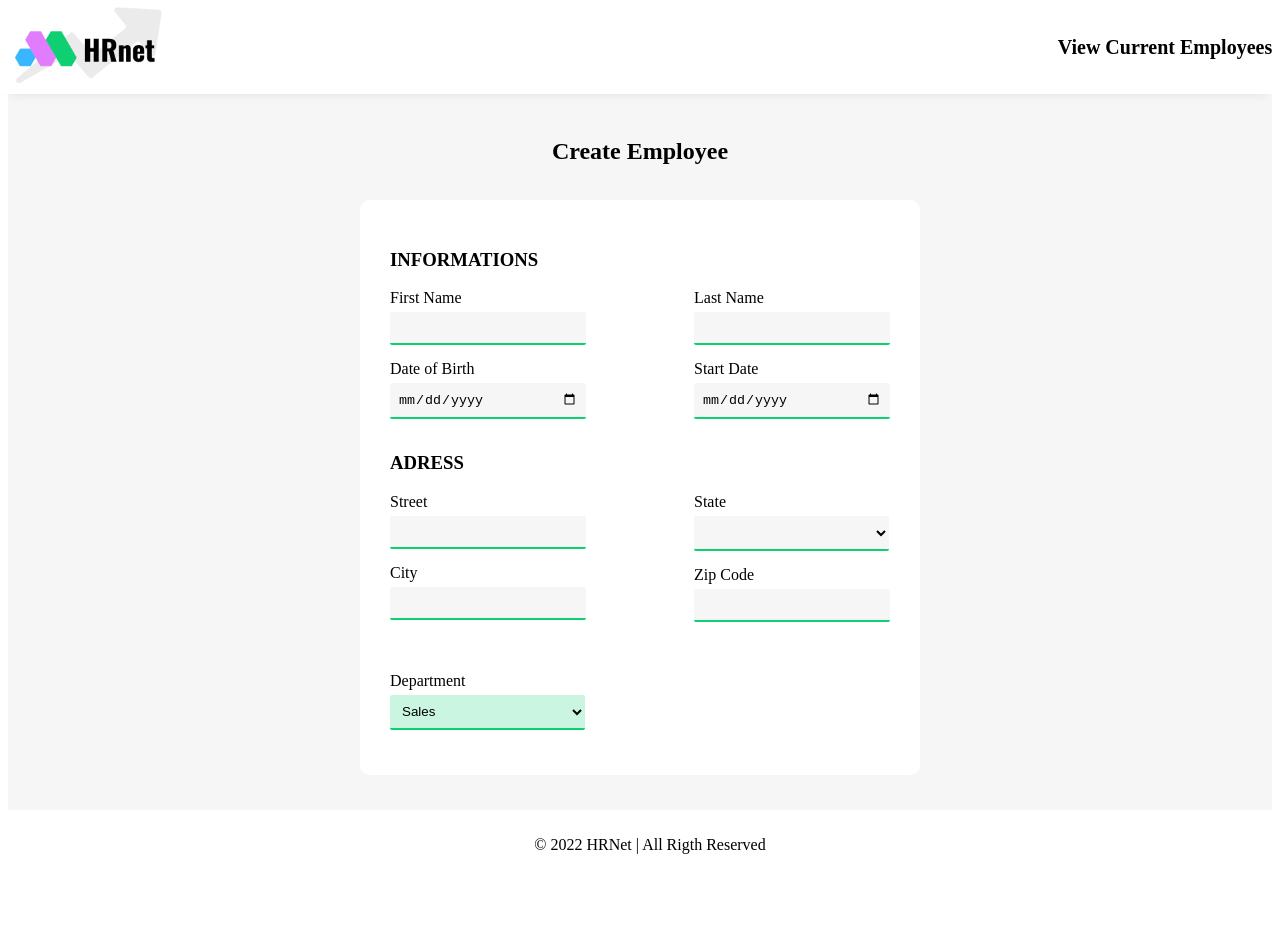
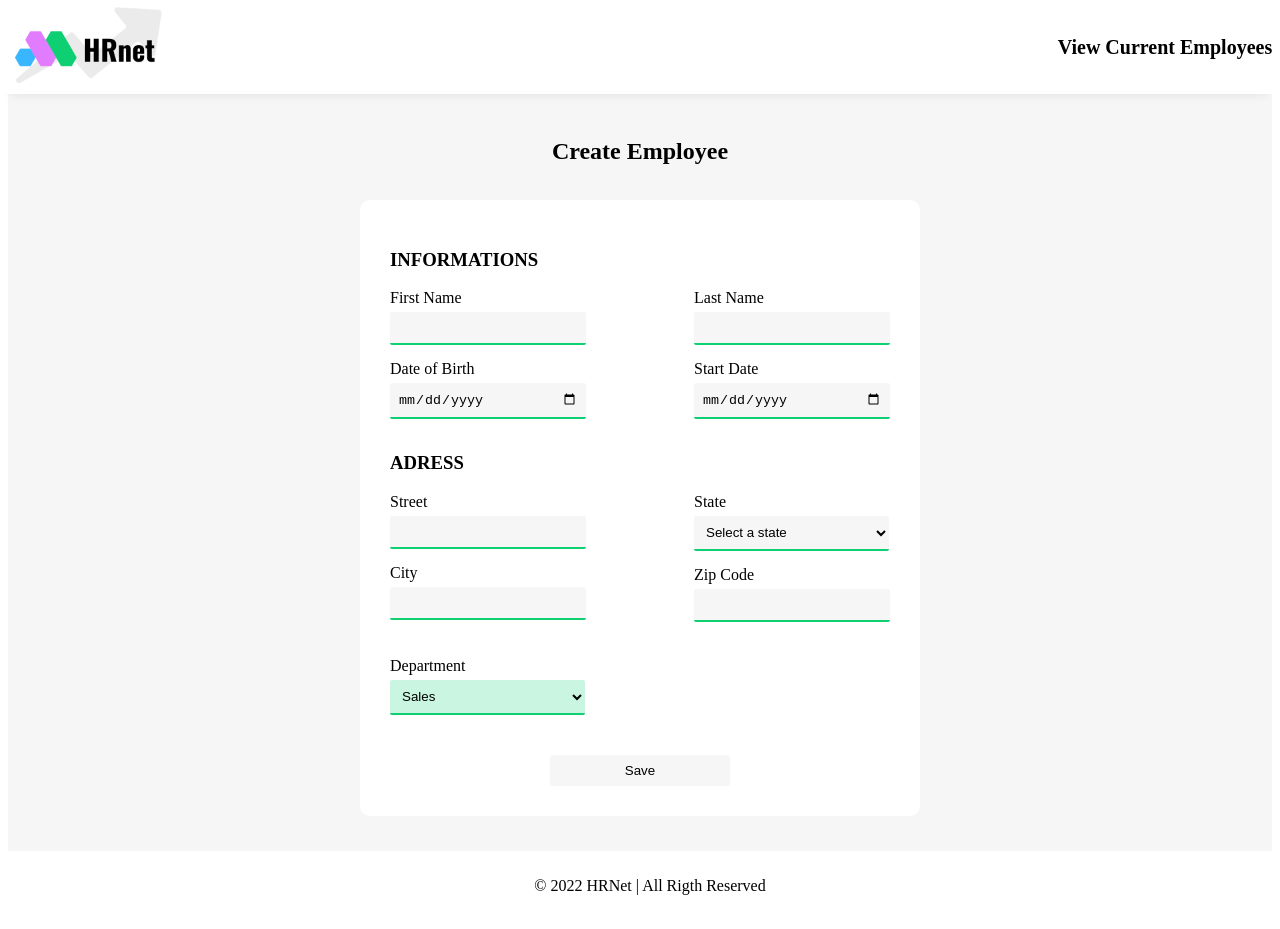
Before and after one commit to OuerdiaSlm/Slaimi-Ouerdia_14_10032023, a React (Create React App) app in the folder my-app/: page / in a window 1280 px wide. Before the commit the page ends 888 px from the top, so only its background shows below. Built offline with nearby package versions, Linux system fonts and the light colour scheme.

Commit message:
Form amelioration

```diff
--- a/my-app/src/components/form/form.css
+++ b/my-app/src/components/form/form.css
@@ -56,7 +56,7 @@ select {
 }
 
 .adressDivGlobal{
-  margin-bottom: 35px;
+  margin-bottom: 20px;
   display: flex;
   justify-content: space-between;
 }
@@ -64,3 +64,16 @@ select {
 .adressDiv{
   margin-bottom: 15px;
 }
+
+.saveButton{
+  padding: 8px;
+  border: none;
+  border-bottom: 0px ;
+  border-radius: 2px;
+  background-color: #f6f6f6;
+  width: 180px;
+  display: flex;
+  justify-content: center;
+  margin : auto;
+  margin-top: 40px;
+}
--- a/my-app/src/components/form/form.jsx
+++ b/my-app/src/components/form/form.jsx
@@ -1,9 +1,15 @@
 import React from 'react';
 import { useState } from "react";
 import Dropdown from 'react-dropdown';
+import dataStates from '../../datas/statesDatas'
+
 import './form.css';
 
 function Form  ()  {
+
+  const saveClick=(e) => {
+    e.preventDefault()
+  };
 
   return (
     <section>
@@ -55,17 +61,16 @@ function Form  ()  {
             <div>
               <div className="adressDiv">
                 <label>State</label>{<br/>}
+
                 <select name="department">
-                </select>
-              </div>
-
-              {/**
-              {data.map((item, id) => (
+                {dataStates.map((item, id) => (
                 <option key={id}>
                   {item.name}
                 </option>
               ))}
-              */}
+                </select>
+              </div>
+
               <div className="adressDiv">
                 <label>Zip Code</label>{<br/>}
                 <input type="number" name="firstName" required />
@@ -84,6 +89,7 @@ function Form  ()  {
                 <option>Legal</option>
               </select>
             </div>
+            <input type="submit" value="Save" className="saveButton" />
         </div>
       </form>
 
--- a/my-app/src/datas/statesDatas.jsx
+++ b/my-app/src/datas/statesDatas.jsx
@@ -0,0 +1,64 @@
+const dataStates = [
+  { id: 0, label: " ", name: "Select a state " },
+  { id: 1, label: "AL", name: "Alabama" },
+  { id: 2, label: "AK", name: "Alaska" },
+  { id: 3, label: "AS", name: "American Samoa" },
+  { id: 4, label: "AZ", name: "Arizona" },
+  { id: 5, label: "AR", name: "Arkansas" },
+  { id: 6, label: "CA", name: "California" },
+  { id: 7, label: "CO", name: "Colorado" },
+  { id: 8, label: "CT", name: "Connecticut" },
+  { id: 9, label: "DE", name: "Delaware" },
+  { id: 10, label: "DC", name: "District Of Columbia" },
+  { id: 11, label: "FM", name: "Federated States Of Micronesia" },
+  { id: 12, label: "FL", name: "Florida" },
+  { id: 13, label: "GA", name: "Georgia" },
+  { id: 14, label: "GU", name: "Guam" },
+  { id: 15, label: "HI", name: "Hawaii" },
+  { id: 16, label: "ID", name: "Idaho" },
+  { id: 17, label: "IL", name: "Illinois" },
+  { id: 18, label: "IN", name: "Indiana" },
+  { id: 19, label: "IA", name: "Iowa" },
+  { id: 20, label: "KS", name: "Kansas" },
+  { id: 21, label: "KY", name: "Kentucky" },
+  { id: 22, label: "LA", name: "Louisiana" },
+  { id: 23, label: "ME", name: "Maine" },
+  { id: 24, label: "MH", name: "Marshall Islands" },
+  { id: 25, label: "MD", name: "Maryland" },
+  { id: 26, label: "MA", name: "Massachusetts" },
+  { id: 27, label: "MI", name: "Michigan" },
+  { id: 28, label: "MN", name: "Minnesota" },
+  { id: 29, label: "MS", name: "Mississippi" },
+  { id: 30, label: "MO", name: "Missouri" },
+  { id: 31, label: "MT", name: "Montana" },
+  { id: 32, label: "NE", name: "Nebraska" },
+  { id: 33, label: "NV", name: "Nevada" },
+  { id: 34, label: "NH", name: "New Hampshire" },
+  { id: 35, label: "NJ", name: "New Jersey" },
+  { id: 36, label: "NM", name: "New Mexico" },
+  { id: 37, label: "NY", name: "New York" },
+  { id: 38, label: "NC", name: "North Carolina" },
+  { id: 39, label: "ND", name: "North Dakota" },
+  { id: 40, label: "MP", name: "Northern Mariana Islands" },
+  { id: 41, label: "OH", name: "Ohio" },
+  { id: 42, label: "OK", name: "Oklahoma" },
+  { id: 43, label: "OR", name: "Oregon" },
+  { id: 44, label: "PW", name: "Palau" },
+  { id: 45, label: "PA", name: "Pennsylvania" },
+  { id: 46, label: "PR", name: "Puerto Rico" },
+  { id: 47, label: "RI", name: "Rhode Island" },
+  { id: 48, label: "SC", name: "South Carolina" },
+  { id: 49, label: "SD", name: "South Dakota" },
+  { id: 50, label: "TN", name: "Tennessee" },
+  { id: 51, label: "TX", name: "Texas" },
+  { id: 52, label: "UT", name: "Utah" },
+  { id: 53, label: "VT", name: "Vermont" },
+  { id: 54, label: "VI", name: "Virgin Islands" },
+  { id: 55, label: "VA", name: "Virginia" },
+  { id: 56, label: "WA", name: "Washington" },
+  { id: 57, label: "WV", name: "West Virginia" },
+  { id: 58, label: "WI", name: "Wisconsin" },
+  { id: 59, label: "WY", name: "Wyoming" },
+];
+
+export default dataStates;
```
